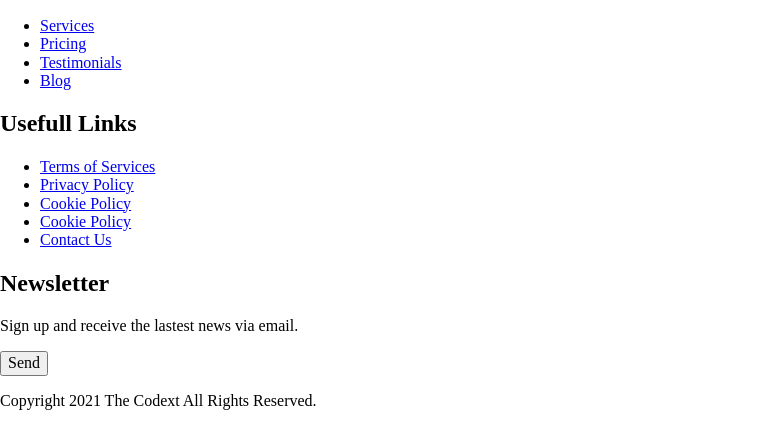
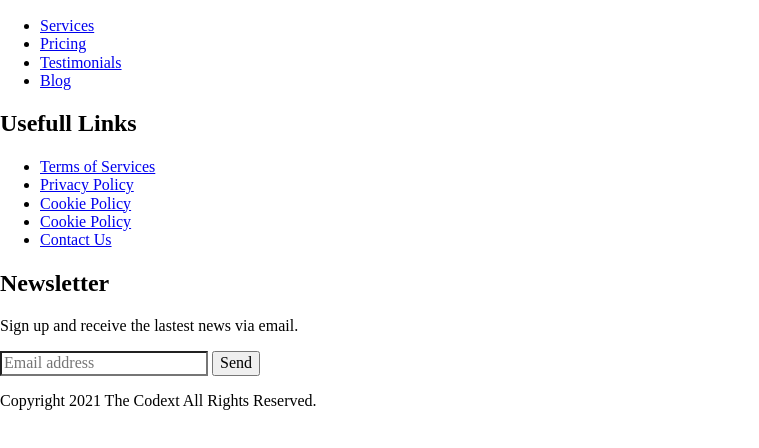
Before and after one commit to diyapatels/info-151, a plain HTML site: page index.html in a window 1280 px wide. Shown: the part 230-678 px from the top of the page, without its empty margins (0-759 px from the left). Drawn offline with Linux system fonts and the light colour scheme.

Commit message:
newsletter done

```diff
--- a/index.html
+++ b/index.html
@@ -53,8 +53,11 @@
 
             <section>
                 <h2>Newsletter</h2>
-                 <p>Sign up and receive the lastest news via email.</p>
-                 <button>Send</button>
+                <p>Sign up and receive the lastest news via email.</p>
+                <form action="#">
+                    <input type="text" placeholder="Email address" name="email">
+                    <button>Send</button>
+                </form>
             </section>
 
             </section>
```
